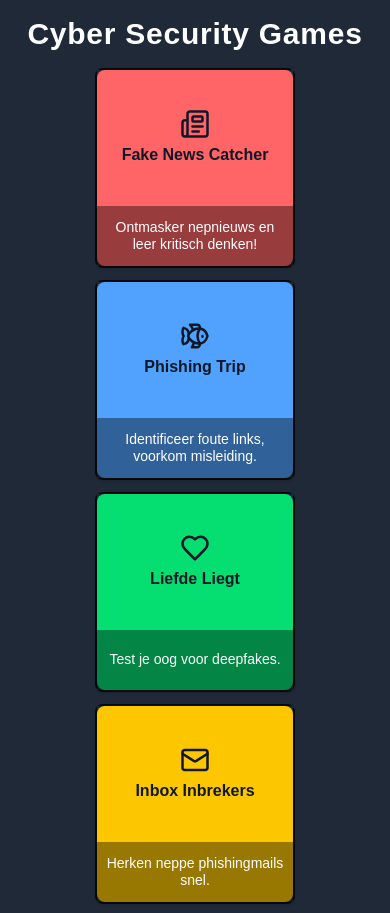
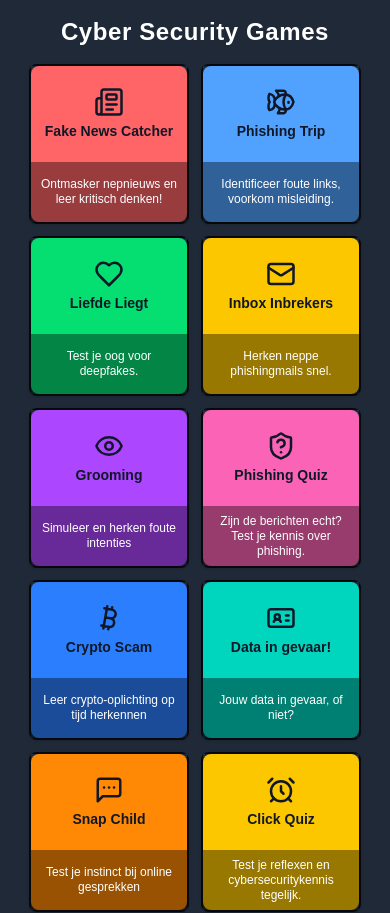
Before and after one commit to epvankleef/cyber-security-games, a Next.js app: page / in a window 390 px wide. Shown: the top 913 px of the page. Built offline with nearby package versions, Linux system fonts and the light colour scheme.

Commit message:
Optimized for desktop again

```diff
--- a/app/components/GameCard.js
+++ b/app/components/GameCard.js
@@ -8,7 +8,8 @@ const GameCard = ({ game, index, visible, clickedItem, handleClick }) => {
   return (
     <div
       data-id={game.id}
-      className="w-[200px] h-[200px] rounded-lg shadow-sm cursor-pointer transition-all duration-500 ease-out overflow-hidden hover:shadow-lg hover:scale-105"
+      className="w-[160px] h-[160px] rounded-lg shadow-sm cursor-pointer transition-all duration-500 ease-out overflow-hidden hover:shadow-lg hover:scale-105"
+
       style={{
         perspective: '1000px',
         opacity: visible ? 1 : 0,
@@ -29,12 +30,12 @@ const GameCard = ({ game, index, visible, clickedItem, handleClick }) => {
           {/* Midden: icoon + titel */}
           <div className="flex flex-col items-center justify-center text-center px-2 py-1">
             <game.icon size={30} className="text-gray-900 mb-1" />
-            <h2 className="text-base font-bold text-gray-900">{game.name}</h2>
+            <h2 className="text-sm font-bold text-gray-900">{game.name}</h2>
           </div>
 
           {/* Onder: beschrijving - tekst gecentreerd */}
           <div className="bg-black/40 text-white text-[11px] px-2 py-1 h-[60px] flex items-center justify-center text-center">
-            <p className="text-sm leading-tight line-clamp-3 overflow-hidden">
+            <p className="text-xs leading-tight line-clamp-3 overflow-hidden">
               {game.description}
             </p>
           </div>
--- a/app/components/GameGrid.js
+++ b/app/components/GameGrid.js
@@ -35,13 +35,21 @@ const handleGameClick = (id, route, afterFlip = false) => {
 
 
 
-        <h1 className="text-3xl font-bold text-center mb-4 text-white tracking-wide">
-          Cyber Security Games
-        </h1>
+        <h1 className="text-2xl sm:text-3xl font-bold text-center mb-4 text-white tracking-wide">
+  Cyber Security Games
+</h1>
 
+{/* <div
+  className="grid gap-3 justify-center"
+  style={{ gridTemplateColumns: 'repeat(auto-fill, 200px)', maxWidth: '860px', margin: '0 auto' }}
+> */}
 <div
   className="grid gap-3 justify-center"
-  style={{ gridTemplateColumns: 'repeat(auto-fill, 200px)', maxWidth: '860px', margin: '0 auto' }}
+  style={{
+    gridTemplateColumns: 'repeat(auto-fill, 160px)',
+    maxWidth: '800px',
+    margin: '0 auto'
+  }}
 >
 
 
```
